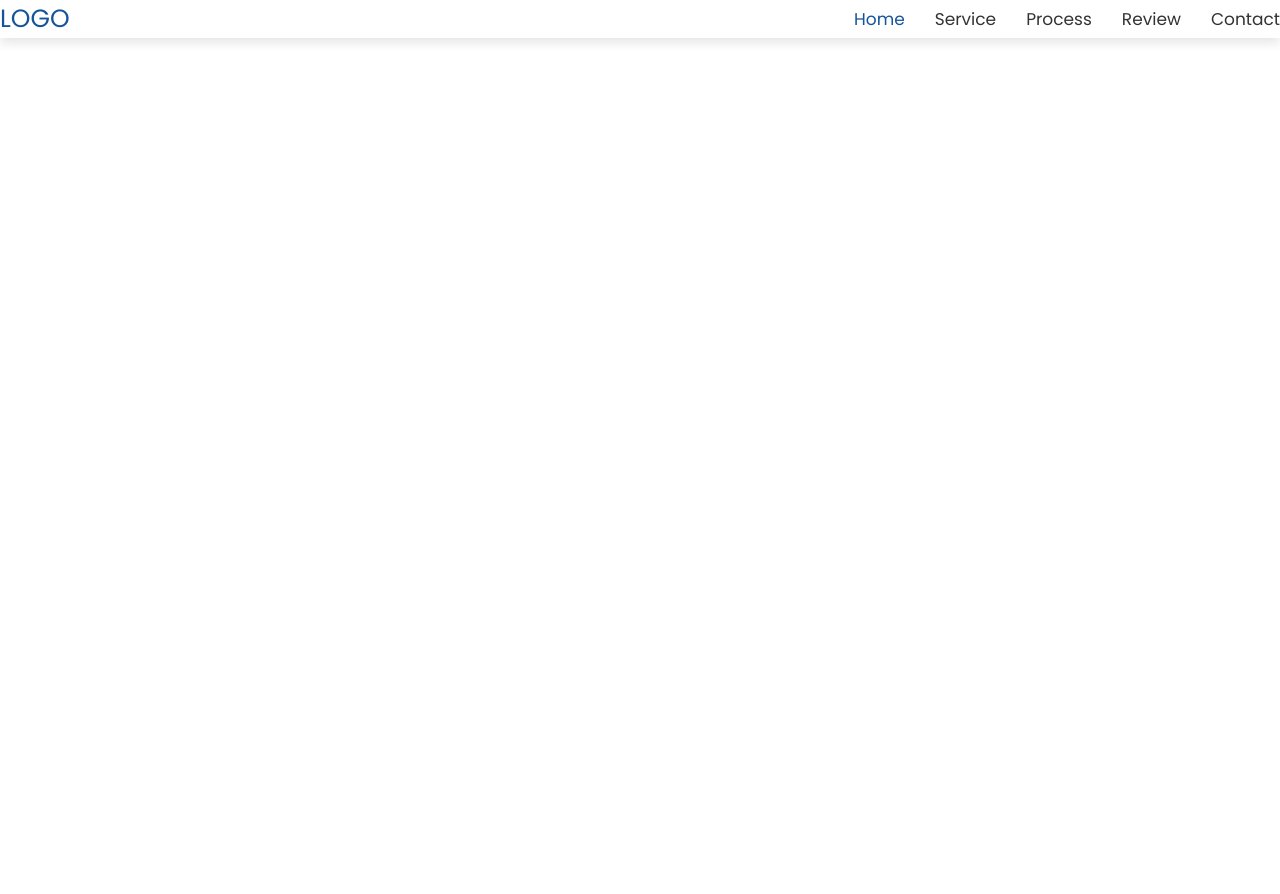
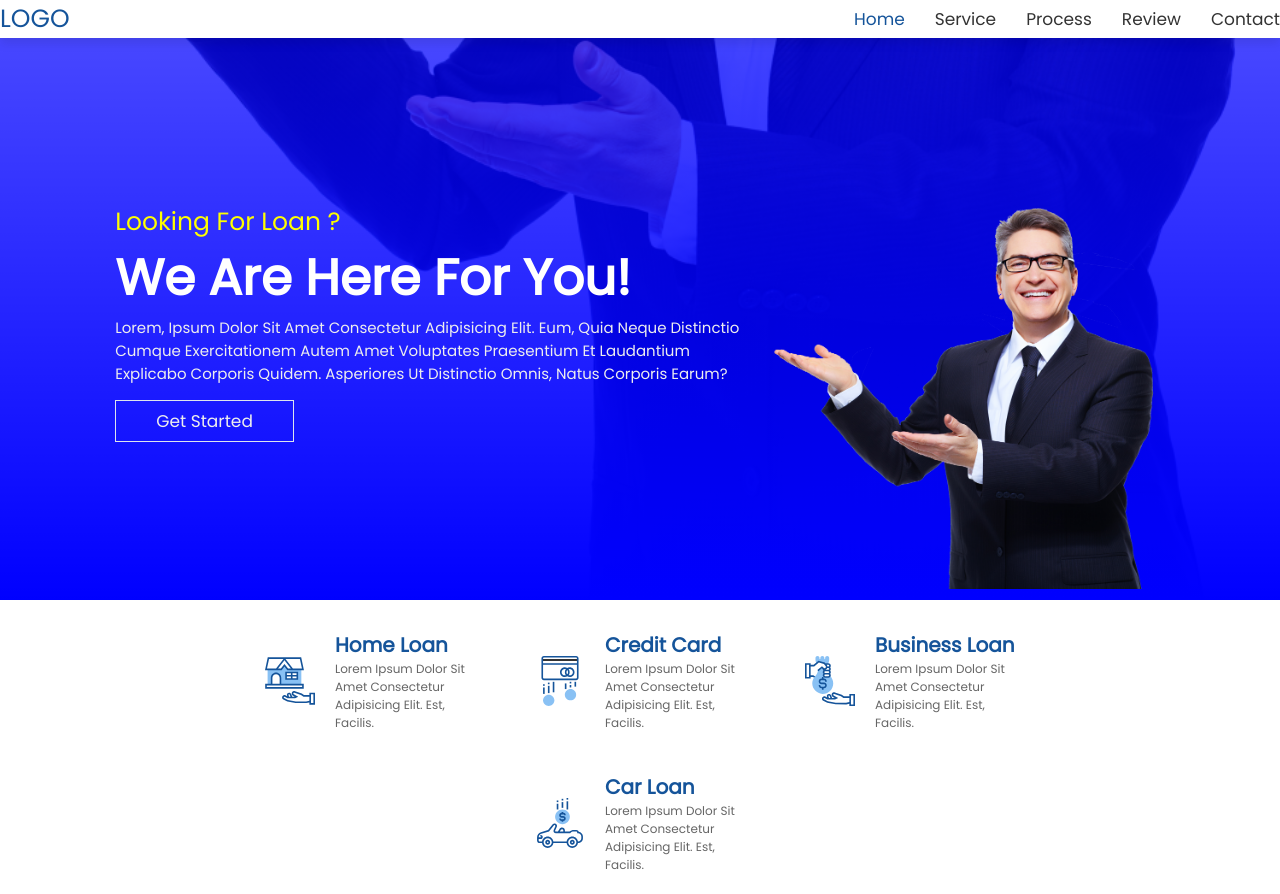
Before and after one commit to duyvo689/web-desing-business, a plain HTML site: page index.html in a window 1280 px wide. Before the commit the page ends 800 px from the top, so only its background shows below. Drawn offline with nearby package versions, Linux system fonts and the light colour scheme.

Commit message:
icons setion

```diff
--- a/css/style.css
+++ b/css/style.css
@@ -24,6 +24,26 @@
 html {
     font-size : 62.5%;
     overflow-x: hidden;
+}
+
+section {
+    min-height : 100vh;
+    padding    : 0 9%;
+    padding-top: 7.5rem;
+}
+
+.btn {
+    padding   : 0.7rem 4rem;
+    display   : inline-block;
+    margin-top: 1.5rem;
+    font-size : 1.7rem;
+    color     : #999;
+    border    : 0.1rem solid#DEE4EE
+}
+
+.btn:hover {
+    background: #f0f0f0;
+    color     : var(--blue);
 }
 
 header {
@@ -75,17 +95,84 @@ header .navbar ul li a:hover {
     display  : none;
 }
 
+.home {
+    padding-bottom     : 3rem;
+    display            : flex;
+    align-items        : center;
+    justify-content    : space-between;
+    min-height         : 75vh;
+    overflow           : hidden;
+    background         : linear-gradient(rgba(0, 0, 255, .7), rgba(0, 0, 255.7)), url(../images/home-img.png) no-repeat;
+    background-size    : cover;
+    background-position: bottom;
+}
 
+.home .image {
+    position: relative;
+    top     : 7.5rem;
+}
 
+.home .image img {
+    width: 40rem;
+}
 
+.home .content span {
+    font-size: 2.5rem;
+    color    : #ff0;
+}
 
+.home .content h3 {
+    font-size: 5rem;
+    color    : #fff;
+}
 
+.home .content p {
+    font-size: 1.5rem;
+    color    : #eee;
+}
 
+.home .btn {
+    color: #eee;
+}
 
+.home .btn:hover {
+    color: var(--blue);
+}
 
+.icons-container {
+    min-height     : auto;
+    padding-top    : 1rem;
+    display        : flex;
+    align-items    : center;
+    justify-content: center;
+    flex-wrap      : wrap;
+}
 
+.icons-container .icons {
+    display    : flex;
+    align-items: center;
+    margin     : 2rem;
+    width      : 23rem;
+}
 
+.icons-container .icons img {
+    width  : 15rem;
+    padding: 0 1rem;
+}
 
+.icons-container .icons .info {
+    padding-left: 1rem;
+}
+
+.icons-container .icons .info h3 {
+    font-size: 2rem;
+    color    : var(--blue);
+}
+
+.icons-container .icons .info p {
+    font-size: 1.2rem;
+    color    : #666;
+}
 
 
 
@@ -152,4 +239,31 @@ header .navbar ul li a:hover {
         transform: scaleY(1);
         opacity  : 1;
     }
+
+    .home .image {
+        display: none;
+    }
+
+    .home .content {
+        text-align: center;
+    }
 }
+
+@media (max-width:550px) {
+    section {
+        padding    : 0 3%;
+        padding-top: 7.5rem;
+    }
+
+    .home .content h3 {
+        font-size: 3.5rem;
+    }
+
+    .home .content p {
+        font-size: 1.3rem;
+    }
+
+    .icons-container .icons {
+        width: 100%;
+    }
+}
--- a/index.html
+++ b/index.html
@@ -32,6 +32,59 @@
     </header>
     <!-- Header end -->
 
+    <!-- Home section -->
+    <section class="home" id="home">
+        <div class="content">
+            <span>looking for loan ?</span>
+            <h3>we are here for you!</h3>
+            <p>Lorem, ipsum dolor sit amet consectetur adipisicing elit. Eum, quia neque distinctio cumque
+                exercitationem autem amet voluptates praesentium et laudantium explicabo corporis quidem. Asperiores ut
+                distinctio omnis, natus corporis earum?</p>
+            <a href="#" class="btn">get started</a>
+        </div>
+        <div class="image">
+            <img src="images/home-img.png" alt="">
+        </div>
+    </section>
+    <!-- Home section end -->
+    <!-- icon section -->
+    <section class="icons-container">
+        <div class="icons">
+            <img src="images/icon1.svg" alt="">
+            <div class="info">
+                <h3>home loan</h3>
+                <p>Lorem ipsum dolor sit amet consectetur adipisicing elit. Est, facilis.</p>
+            </div>
+        </div>
+
+        <div class="icons">
+            <img src="images/icon2.svg" alt="">
+            <div class="info">
+                <h3>credit card</h3>
+                <p>Lorem ipsum dolor sit amet consectetur adipisicing elit. Est, facilis.</p>
+            </div>
+        </div>
+
+        <div class="icons">
+            <img src="images/icon3.svg" alt="">
+            <div class="info">
+                <h3>business loan</h3>
+                <p>Lorem ipsum dolor sit amet consectetur adipisicing elit. Est, facilis.</p>
+            </div>
+        </div>
+
+        <div class="icons">
+            <img src="images/icon4.svg" alt="">
+            <div class="info">
+                <h3>car loan</h3>
+                <p>Lorem ipsum dolor sit amet consectetur adipisicing elit. Est, facilis.</p>
+            </div>
+        </div>
+    </section>
+    <!-- icon section end-->
+    <!-- Servire section -->
+    <!-- Servire section end -->
+
 
 
 
```
